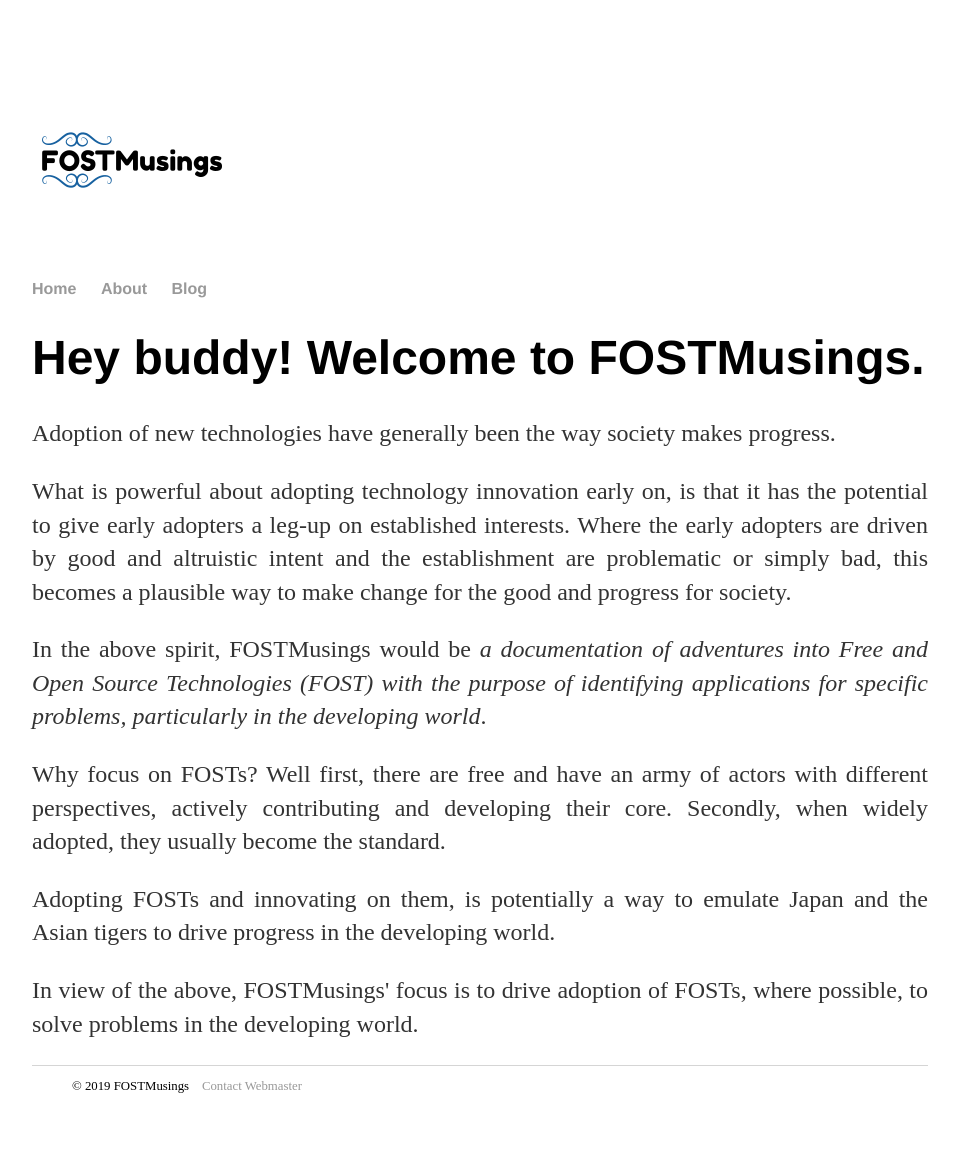
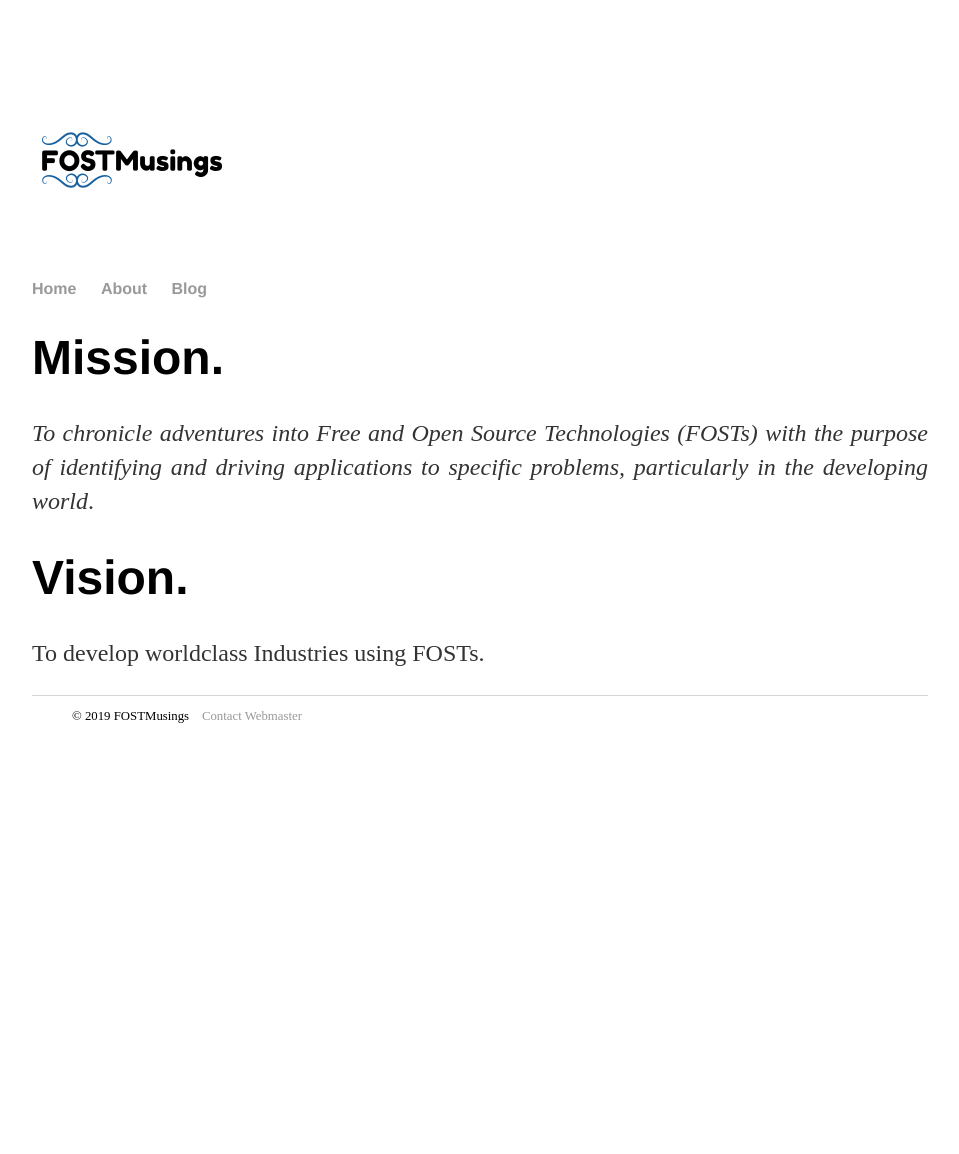
Before and after one commit to oferonmi/datafilik.github.io, a Jekyll site: the page built from index.html, in a window 1280 px wide. Shown: the whole page, without its empty margins (160-1119 px from the left). Built offline with Jekyll 4.4.1, drawn with Linux system fonts in a browser that asks for light colours; after the commit the page ends 900 px from its top, so only the background shows below that.

Commit message:
Update index.html

```diff
--- a/index.html
+++ b/index.html
@@ -1,38 +1,16 @@
 ---
 layout: default
-title: FOSTMusings - Finding open source solutions for the developing World
+title: FOSTMusings - Adopting open source solutions for growth in the developing World
 ---
 <div class="blurb">
-	<h1>Hey buddy! Welcome to FOSTMusings.</h1>
+	<h1>Mission.</h1>
 	<p align="justify">
-		Adoption of new technologies have generally been the way society makes  progress.
+		<em>To chronicle adventures into Free and Open Source Technologies (FOSTs) with the purpose of identifying
+		and driving applications to specific problems, particularly in the developing world</em>.
 	</p>
 
+	<h1>Vision.</h1>
 	<p align="justify">
-		What is powerful about adopting technology innovation early on, is that it has the potential to give
-		early adopters a leg-up on established interests. Where the early adopters are driven by good and altruistic
-		intent and the establishment are problematic or simply bad, this becomes a plausible way to make
-		change for the good and progress for society.
-	</p>
-
-	<p align="justify">
-		In the above spirit, FOSTMusings would be <em>a documentation of adventures into Free and Open Source
-		Technologies (FOST) with the purpose of identifying applications for specific problems, particularly
-		in the developing world</em>.
-	</p>
-
-	<p align="justify">
-		Why focus on FOSTs? Well first, there are free and have an army of actors with different perspectives, actively
-		contributing and developing their core. Secondly, when widely adopted, they usually become the standard.
-	</p>
-
-	<p align="justify">
-		Adopting FOSTs and innovating on them, is potentially a way to emulate Japan and the Asian tigers to drive
-		progress in the developing world.
-	</p>
-
-	<p align="justify">
-		In view of the above, FOSTMusings' focus is to drive adoption of FOSTs, where possible, to solve problems
-		in the developing world.
+		To develop worldclass Industries using FOSTs.
 	</p>
 </div> <!--blurb-->
```
